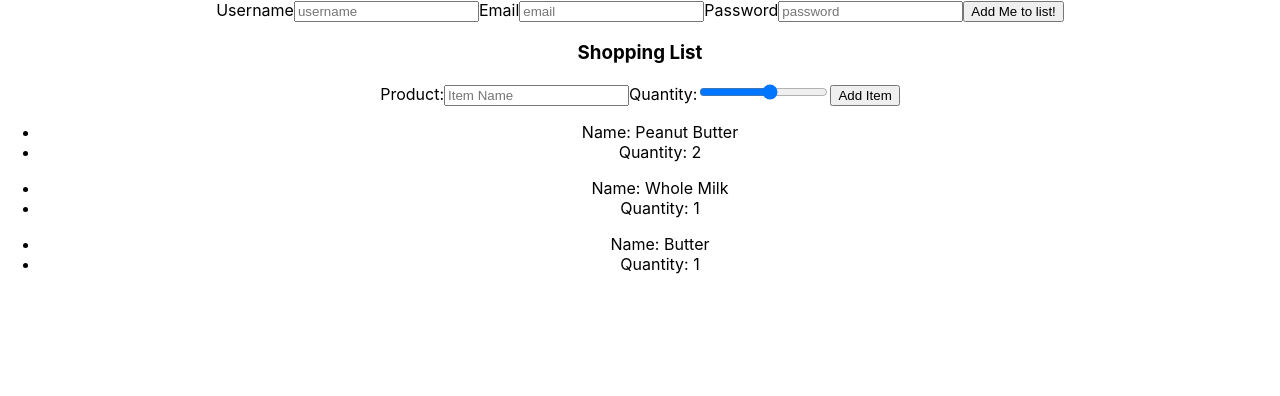
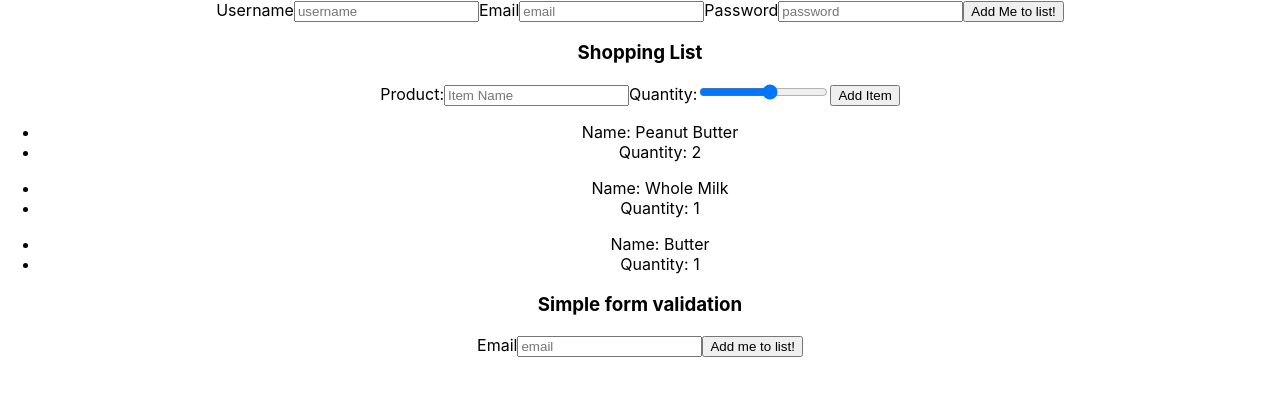
Before and after one commit to XuXaO415/React_forms, a React (Create React App) app: page / in a window 1280 px wide. Shown: the top 396 px of the page. Built offline with nearby package versions, Linux system fonts and the light colour scheme.

Commit message:
Added form validation

```diff
--- a/package.json
+++ b/package.json
@@ -6,6 +6,7 @@
     "@testing-library/jest-dom": "^5.16.4",
     "@testing-library/react": "^13.2.0",
     "@testing-library/user-event": "^13.5.0",
+    "formik": "^2.2.9",
     "react": "^18.1.0",
     "react-dom": "^18.1.0",
     "react-scripts": "5.0.1",
--- a/src/App.js
+++ b/src/App.js
@@ -1,7 +1,7 @@
 import React from 'react';
 import UserForm from './UserForm';
 import ShoppingList from './ShoppingList';
-import Item from './Item';
+import SimpleForm from './SimpleValidation';
 import './App.css';
 
 function App() {
@@ -9,6 +9,8 @@ function App() {
     <div className='App'>
       <UserForm />
       <ShoppingList />
+      <SimpleForm />
+
     </div>
   )
 }
--- /dev/null
+++ b/src/SimpleValidation.jsx
@@ -0,0 +1,52 @@
+import React, {useState} from "react";
+// import { useFormik } from "formik";
+
+const SimpleForm = () => {
+    const INITIAL_STATE = {
+        email: ""
+    }
+
+    const [formData, setFormData] = useState(INITIAL_STATE);
+    const [isValid, setIsValid] = useState(true);
+    const [isTouched, setIsTouched] = useState(false);
+    const handleChange = (e) => {
+        setIsTouched(true);
+        const {name, value} = e.target;
+        if(value === '') {
+            setIsValid(true);
+        } else {
+            setIsValid(false)
+        }
+
+        setFormData(data => ({
+            ...data,
+            [name]: value
+        }));
+    }
+
+    const handleSubmit = (e) => {
+        e.preventDefault(true);
+        const { email } = formData;
+        alert(`Added you to mailing list, ${email}`)
+        setFormData(INITIAL_STATE)
+    }
+
+    return (
+        <form onSubmit={handleSubmit}>
+            <h3>Simple form validation</h3>
+            <label htmlFor="email">Email</label>
+            <input
+                type="email"
+                placeholder="email"
+                name="email"
+                id="email"
+                value={formData.email}
+                onChange={handleChange}
+            />
+            {isValid && isTouched && <span style={{color: 'red'}}>Email cannot be blank!</span>}
+            <button>Add me to list!</button>
+        </form>
+    )
+}
+
+export default SimpleForm;
```
Also changed, not shown: 1 other file (tests, documents, lock files or other folders).
